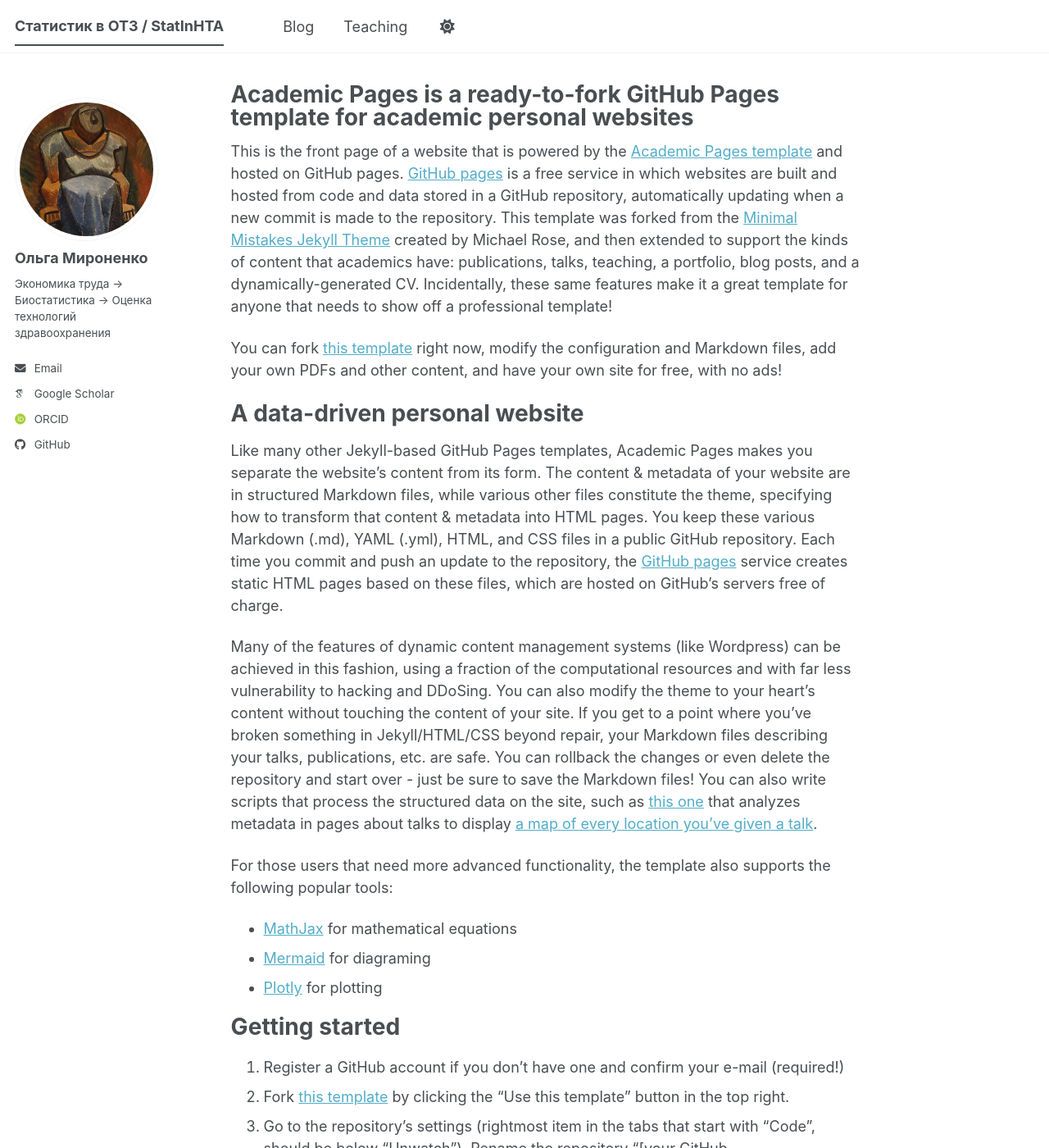
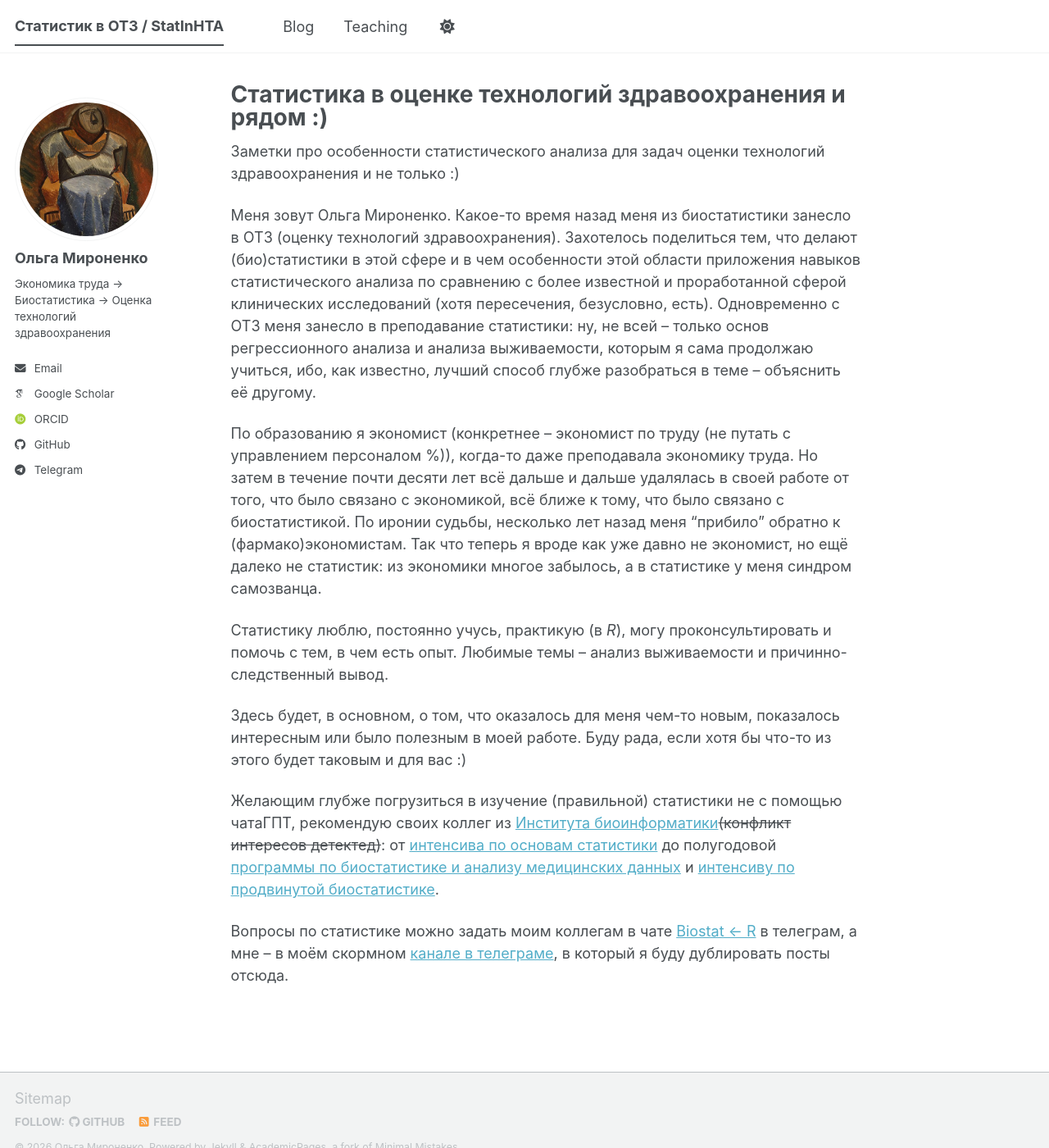
Before and after one commit to ejeej/ejeej.github.io, a Jekyll site: the page built from _pages/about.md, in a window 1280 px wide and 1400 px high. Shown: the whole window at 82% size. Built offline with Jekyll 4.4.1, drawn with Linux system fonts in a browser that asks for light colours; some web fonts are replaced; a script bundle is joined from its source files by our own code; library files that are not in the unit come from our copies; some of the changed text lies outside the part shown.

Commit message:
Added About

```diff
--- a/_config.yml
+++ b/_config.yml
@@ -72,7 +72,7 @@
   pinterest        : # Username
   soundcloud       : # Username
   steam            : # Username
-  telegram         : # URL
+  telegram         : "t.me/StatInHTA"
   tumblr           : # Username
   twitter          : # Username for X / Twitter
   vine             : # Username
--- a/_pages/about.md
+++ b/_pages/about.md
@@ -1,56 +1,23 @@
 ---
 permalink: /
-title: "Academic Pages is a ready-to-fork GitHub Pages template for academic personal websites"
+title: "Статистика в оценке технологий здравоохранения и рядом :)"
 author_profile: true
 redirect_from:
   - /about/
   - /about.html
 ---
 
-This is the front page of a website that is powered by the [Academic Pages template](https://github.com/academicpages/academicpages.github.io) and hosted on GitHub pages. [GitHub pages](https://pages.github.com) is a free service in which websites are built and hosted from code and data stored in a GitHub repository, automatically updating when a new commit is made to the repository. This template was forked from the [Minimal Mistakes Jekyll Theme](https://mmistakes.github.io/minimal-mistakes/) created by Michael Rose, and then extended to support the kinds of content that academics have: publications, talks, teaching, a portfolio, blog posts, and a dynamically-generated CV. Incidentally, these same features make it a great template for anyone that needs to show off a professional template!
+Заметки про особенности статистического анализа для задач оценки технологий здравоохранения и не только :)
 
- You can fork [this template](https://github.com/academicpages/academicpages.github.io) right now, modify the configuration and Markdown files, add your own PDFs and other content, and have your own site for free, with no ads!
+Меня зовут Ольга Мироненко. Какое-то время назад меня из биостатистики занесло в ОТЗ (оценку технологий здравоохранения). Захотелось поделиться тем, что делают (био)статистики в этой сфере и в чем особенности этой области приложения навыков статистического анализа по сравнению с более известной и проработанной сферой клинических исследований (хотя пересечения, безусловно, есть).
+Одновременно с ОТЗ меня занесло в преподавание статистики: ну, не всей -- только основ регрессионного анализа и анализа выживаемости, которым я сама продолжаю учиться, ибо, как известно, лучший способ глубже разобраться в теме -- объяснить её другому.
 
-A data-driven personal website
-======
-Like many other Jekyll-based GitHub Pages templates, Academic Pages makes you separate the website's content from its form. The content & metadata of your website are in structured Markdown files, while various other files constitute the theme, specifying how to transform that content & metadata into HTML pages. You keep these various Markdown (.md), YAML (.yml), HTML, and CSS files in a public GitHub repository. Each time you commit and push an update to the repository, the [GitHub pages](https://pages.github.com/) service creates static HTML pages based on these files, which are hosted on GitHub's servers free of charge.
+По образованию я экономист (конкретнее -- экономист по труду (не путать с управлением персоналом %)), когда-то даже преподавала экономику труда. Но затем в течение почти десяти лет всё дальше и дальше удалялась в своей работе от того, что было связано с экономикой, всё ближе к тому, что было связано с биостатистикой. По иронии судьбы, несколько лет назад меня "прибило" обратно к (фармако)экономистам. Так что теперь я вроде как уже давно не экономист, но ещё далеко не статистик: из экономики многое забылось, а в статистике у меня синдром самозванца.
 
-Many of the features of dynamic content management systems (like Wordpress) can be achieved in this fashion, using a fraction of the computational resources and with far less vulnerability to hacking and DDoSing. You can also modify the theme to your heart's content without touching the content of your site. If you get to a point where you've broken something in Jekyll/HTML/CSS beyond repair, your Markdown files describing your talks, publications, etc. are safe. You can rollback the changes or even delete the repository and start over - just be sure to save the Markdown files! You can also write scripts that process the structured data on the site, such as [this one](https://github.com/academicpages/academicpages.github.io/blob/master/talkmap.ipynb) that analyzes metadata in pages about talks to display [a map of every location you've given a talk](https://academicpages.github.io/talkmap.html).
+Статистику люблю, постоянно учусь, практикую (в _R_), могу проконсультировать и помочь с тем, в чем есть опыт. Любимые темы -- анализ выживаемости и причинно-следственный вывод.
 
-For those users that need more advanced functionality, the template also supports the following popular tools:
-- [MathJax](https://www.mathjax.org/) for mathematical equations
-- [Mermaid](https://mermaid.js.org/) for diagraming
-- [Plotly](https://plotly.com/javascript/) for plotting
+Здесь будет, в основном, о том, что оказалось для меня чем-то новым, показалось интересным или было полезным в моей работе. Буду рада, если хотя бы что-то из этого будет таковым и для вас :)
 
-Getting started
-======
-1. Register a GitHub account if you don't have one and confirm your e-mail (required!)
-1. Fork [this template](https://github.com/academicpages/academicpages.github.io) by clicking the "Use this template" button in the top right.
-1. Go to the repository's settings (rightmost item in the tabs that start with "Code", should be below "Unwatch"). Rename the repository "[your GitHub username].github.io", which will also be your website's URL.
-1. Set site-wide configuration and create content & metadata (see below -- also see [this set of diffs](https://archive.is/3TPas) showing what files were changed to set up [an example site](https://getorg-testacct.github.io) for a user with the username "getorg-testacct")
-1. Upload any files (like PDFs, .zip files, etc.) to the files/ directory. They will appear at https://[your GitHub username].github.io/files/example.pdf.
-1. Check status by going to the repository settings, in the "GitHub pages" section
+Желающим глубже погрузиться в изучение (правильной) статистики не с помощью чатаГПТ, рекомендую своих коллег из [Института биоинформатики](https://bioinf.me/)~~(конфликт интересов детектед)~~: от [интенсива по основам статистики](https://bioinf.me/education/workshops/stat) до полугодовой [программы по биостатистике и анализу медицинских данных](https://bioinf.me/education/stat) и [интенсиву по продвинутой биостатистике](https://bioinf.me/education/workshops/hardstat).
 
-Site-wide configuration
-------
-The main configuration file for the site is in the base directory in [_config.yml](https://github.com/academicpages/academicpages.github.io/blob/master/_config.yml), which defines the content in the sidebars and other site-wide features. You will need to replace the default variables with ones about yourself and your site's github repository. The configuration file for the top menu is in [_data/navigation.yml](https://github.com/academicpages/academicpages.github.io/blob/master/_data/navigation.yml). For example, if you don't have a portfolio or blog posts, you can remove those items from that navigation.yml file to remove them from the header.
-
-Create content & metadata
-------
-For site content, there is one Markdown file for each type of content, which are stored in directories like _publications, _talks, _posts, _teaching, or _pages. For example, each talk is a Markdown file in the [_talks directory](https://github.com/academicpages/academicpages.github.io/tree/master/_talks). At the top of each Markdown file is structured data in YAML about the talk, which the theme will parse to do lots of cool stuff. The same structured data about a talk is used to generate the list of talks on the [Talks page](https://academicpages.github.io/talks), each [individual page](https://academicpages.github.io/talks/2012-03-01-talk-1) for specific talks, the talks section for the [CV page](https://academicpages.github.io/cv), and the [map of places you've given a talk](https://academicpages.github.io/talkmap.html) (if you run this [python file](https://github.com/academicpages/academicpages.github.io/blob/master/talkmap.py) or [Jupyter notebook](https://github.com/academicpages/academicpages.github.io/blob/master/talkmap.ipynb), which creates the HTML for the map based on the contents of the _talks directory).
-
-**Markdown generator**
-
-The repository includes [a set of Jupyter notebooks](https://github.com/academicpages/academicpages.github.io/tree/master/markdown_generator
-) that converts a CSV containing structured data about talks or presentations into individual Markdown files that will be properly formatted for the Academic Pages template. The sample CSVs in that directory are the ones I used to create my own personal website at stuartgeiger.com. My usual workflow is that I keep a spreadsheet of my publications and talks, then run the code in these notebooks to generate the Markdown files, then commit and push them to the GitHub repository.
-
-How to edit your site's GitHub repository
-------
-Many people use a git client to create files on their local computer and then push them to GitHub's servers. If you are not familiar with git, you can directly edit these configuration and Markdown files directly in the github.com interface. Navigate to a file (like [this one](https://github.com/academicpages/academicpages.github.io/blob/master/_talks/2012-03-01-talk-1.md) and click the pencil icon in the top right of the content preview (to the right of the "Raw | Blame | History" buttons). You can delete a file by clicking the trashcan icon to the right of the pencil icon. You can also create new files or upload files by navigating to a directory and clicking the "Create new file" or "Upload files" buttons.
-
-Example: editing a Markdown file for a talk
-![Editing a Markdown file for a talk](/images/editing-talk.png)
-
-For more info
-------
-More info about configuring Academic Pages can be found in [the guide](https://academicpages.github.io/markdown/), the [growing wiki](https://github.com/academicpages/academicpages.github.io/wiki), and you can always [ask a question on GitHub](https://github.com/academicpages/academicpages.github.io/discussions). The [guides for the Minimal Mistakes theme](https://mmistakes.github.io/minimal-mistakes/docs/configuration/) (which this theme was forked from) might also be helpful.
+Вопросы по статистике можно задать моим коллегам в чате [Biostat <- R](https://t.me/joinchat/pMRHT68oITFhNmYy) в телеграм, а мне -- в моём скормном [канале в телеграме](t.me/StatInHTA), в который я буду дублировать посты отсюда.
```
